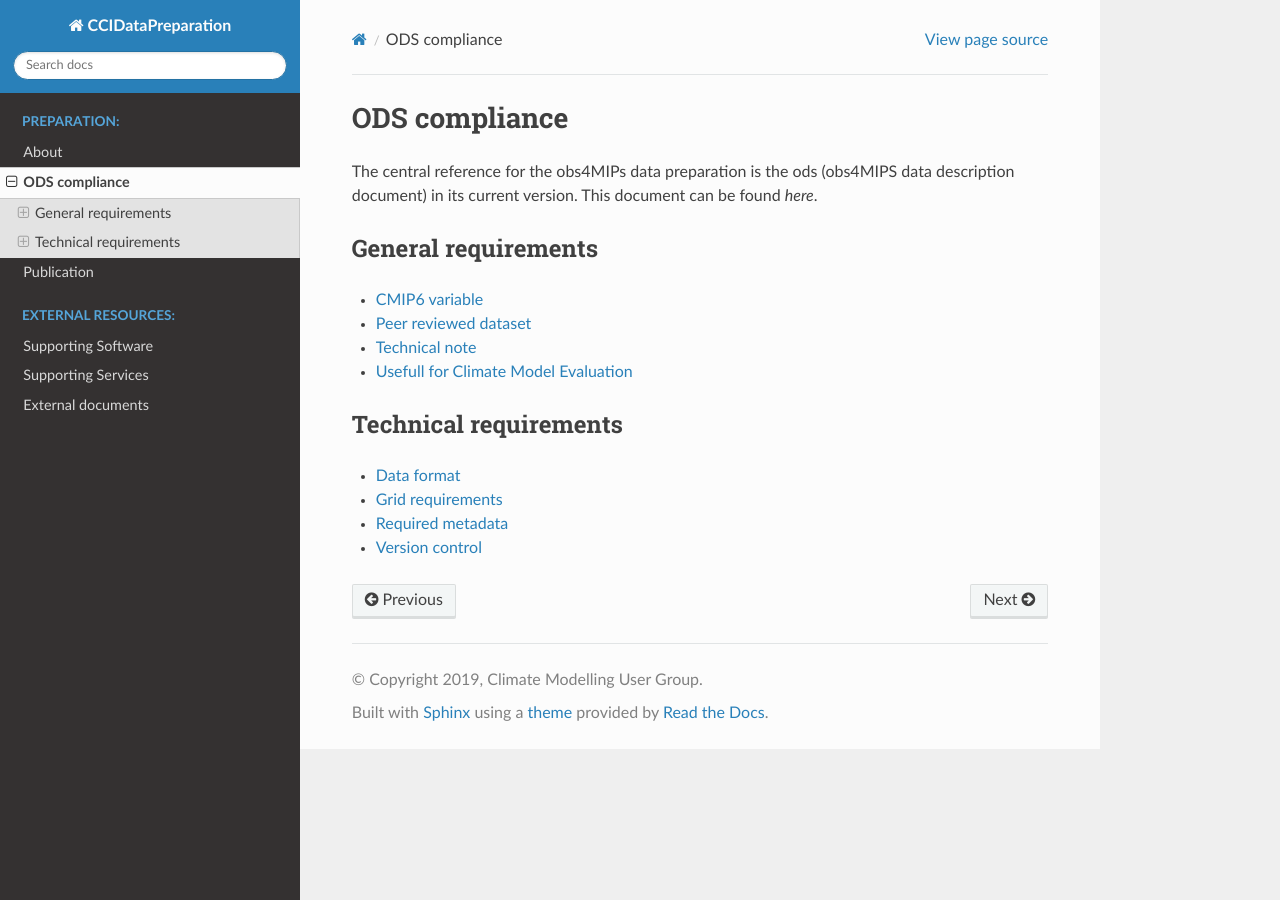
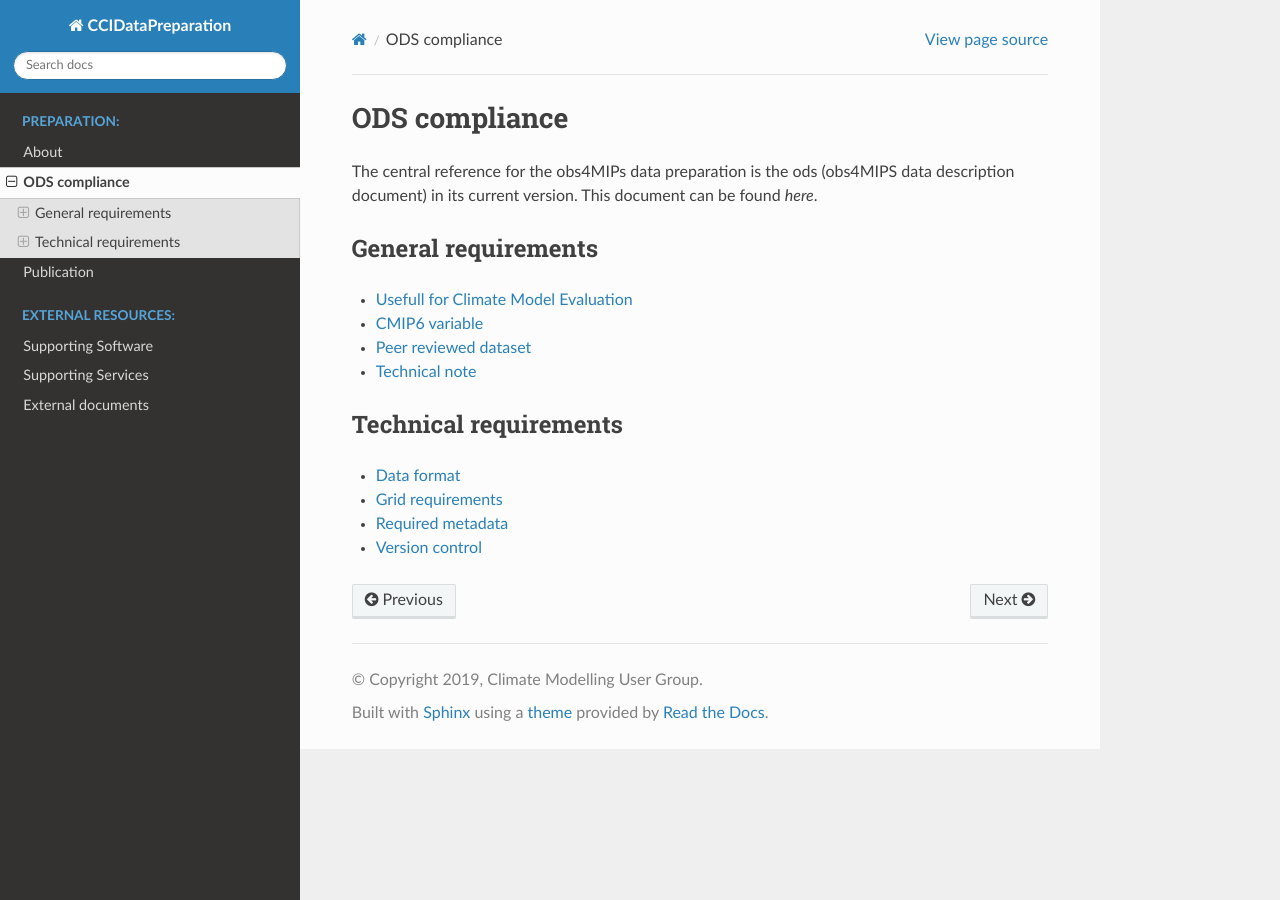
Before and after one commit to bjoernbroetz/ccidatapreparation, a Sphinx documentation site: the page built from docs/source/ods_compliance/index.rst, in a window 1280 px wide. Built offline with Sphinx 7.4.7 and the Read the Docs theme 2.0.0, drawn with Linux system fonts in a browser that asks for light colours.

```diff
--- a/docs/source/ods_compliance/index.rst
+++ b/docs/source/ods_compliance/index.rst
@@ -10,10 +10,10 @@ General requirements
 .. toctree::
    :maxdepth: 2
 
+   general/usefullness_for_model_evaluation
    general/cimp6_variable
    general/peer_review_dataset
    general/technical_note
-   general/usefullness_for_model_evaluation
 
 Technical requirements
 ======================
```
